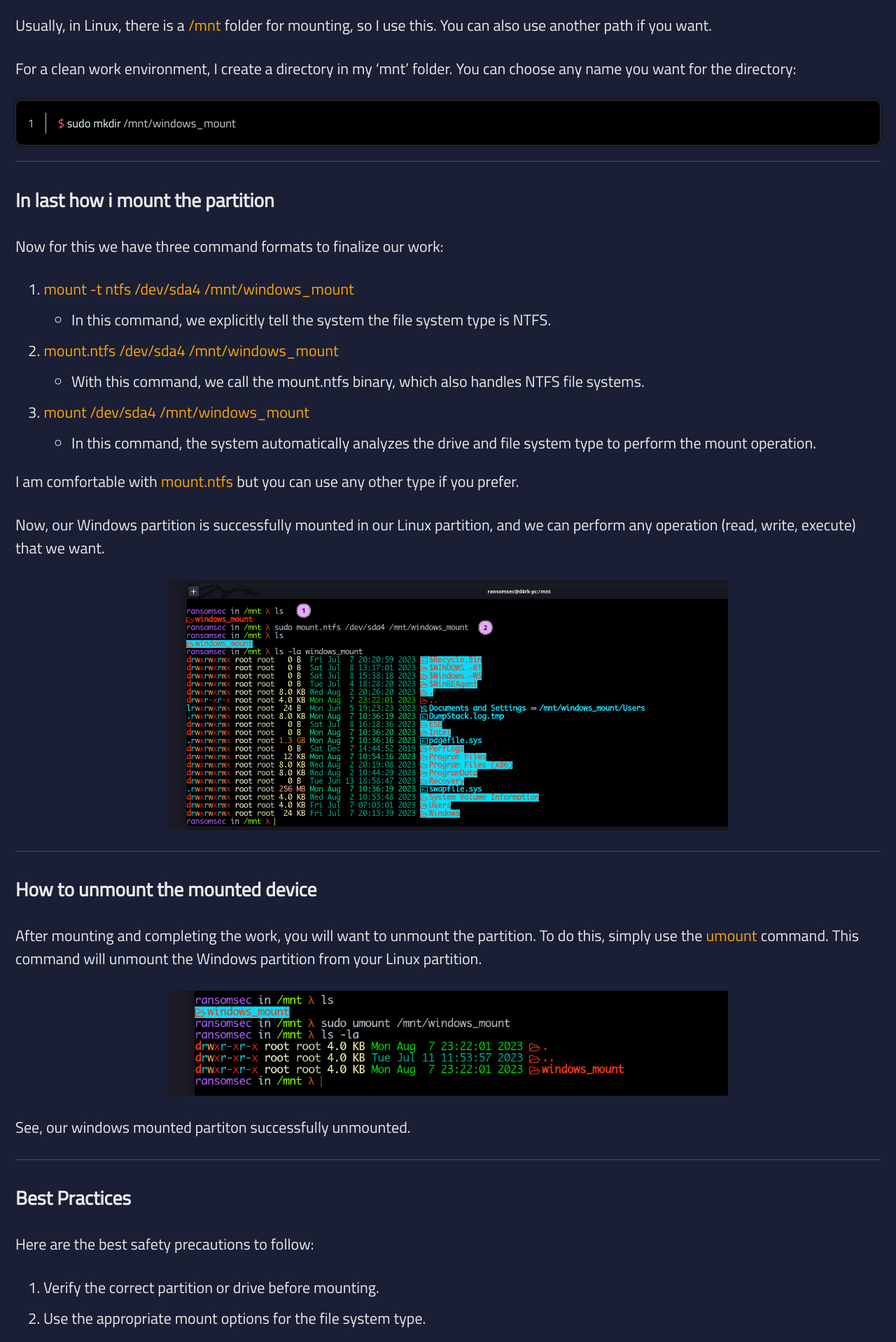
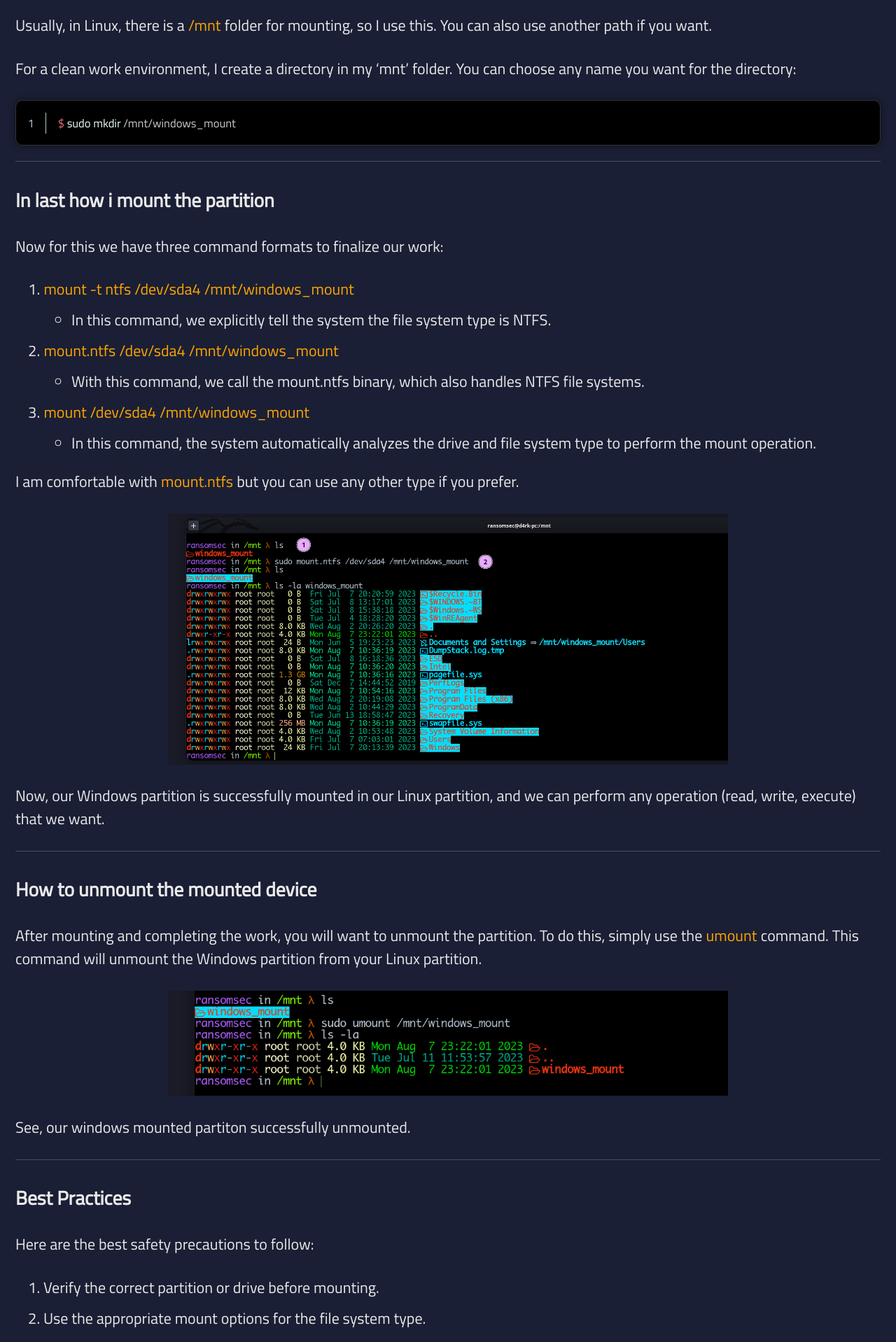
Before and after one commit to ransomsec/ransomsec.github.io, a Jekyll site: the page built from _notes/2023-08-08-mount-windows-in-linux.md, in a window 1280 px wide. Shown: the part 1937-3855 px from the top of the page at 70% size. Built offline with Jekyll 4.4.1, drawn with Linux system fonts in a browser that asks for light colours; cached includes are drawn as plain includes; some web fonts are replaced.

Commit message:
uodate notes!
fix mounted image path.

```diff
--- a/_notes/2023-08-08-mount-windows-in-linux.md
+++ b/_notes/2023-08-08-mount-windows-in-linux.md
@@ -96,11 +96,12 @@ Now for this we have three command formats to finalize our work:
 
 I am comfortable with `mount.ntfs` but you can use any other type if you prefer.
 
+![mounted]({{site.baseurl}}/assets/images/mounting/mounted.png){: width="800"
+height="200" .align-center}
+
 Now, our Windows partition is successfully mounted in our Linux partition, and
 we can perform any operation (read, write, execute) that we want.
 
-![mounted]({{site.baseurl}}/assets/images/mounting/mounted.png){: width="800"
-height="200" .align-center}
 
 ---
 
```
